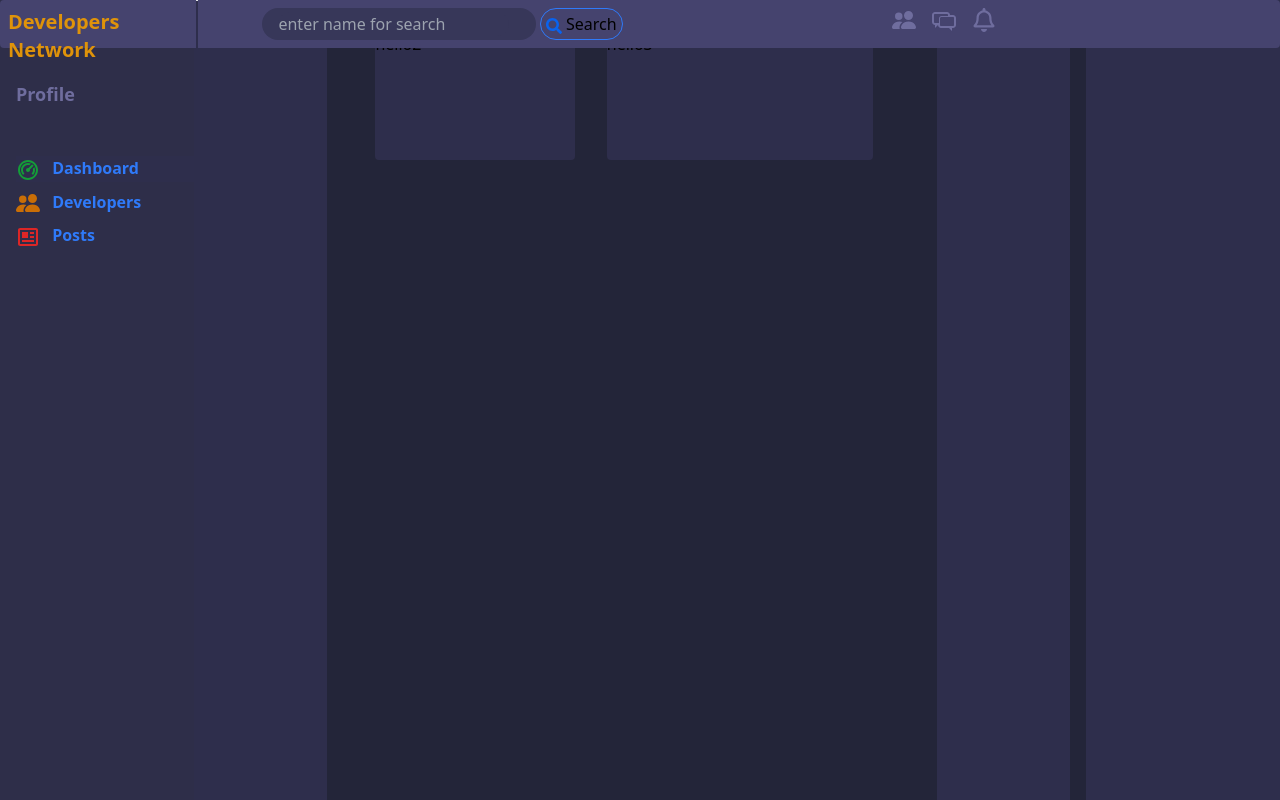
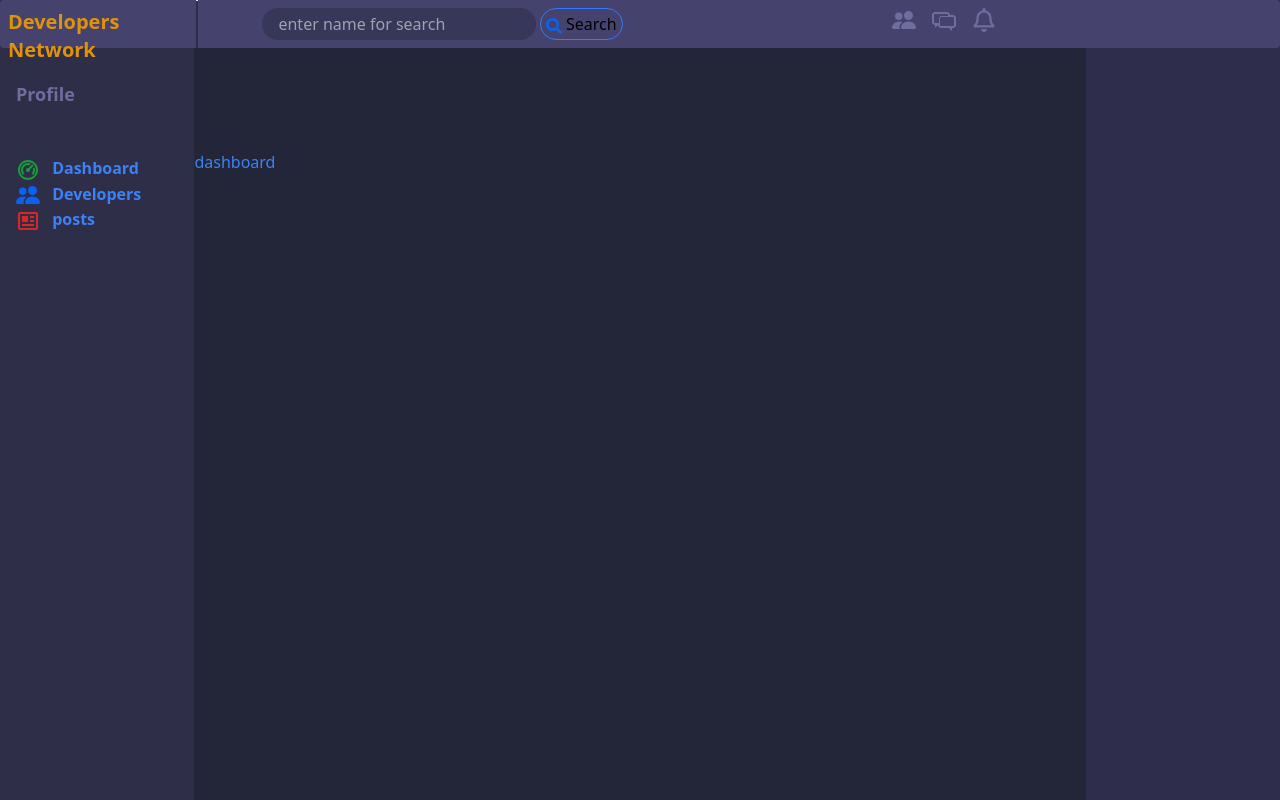
Before and after one commit to gulshanyadav01/Insta-link-Network-frontend, a React (Create React App) app: page /hello in a window 1280 px wide. Built offline with nearby package versions, Linux system fonts and the light colour scheme; no server answers.

Commit message:
link active is done

```diff
--- a/src/Hello.js
+++ b/src/Hello.js
@@ -1,21 +1,15 @@
 import React from "react";
-
+import { Link } from "react-router-dom"
 const Hello = () => {
     return(
-        <div className = "w-full flex h-auto bg-gulshan-inner">
-           <div className = "w-2/12 bg-gulshan-dascar  h-screen ">
-                hello1
-           </div>
-           <div className = "w-3/12 ml-12 mr-4 bg-gulshan-dascar mt-8 h-32 rounded ">
-                hello2
-           </div>
-           <div className = "w-4/12 ml-4 mt-8 bg-gulshan-dascar h-32 rounded ">
-                hello3
-           </div>
-           <div className = "w-2/12  ml-16 bg-gulshan-dascar h-screen">
-                hello4
-
-           </div>
+        <div className = "w-full  h-auto bg-gulshan-inner">
+           {/* <div className = "w-2/12 bg-blue-100 active:bg-blue-300  h-screen "> */}
+           <Link to = "#!" class="group text-blue-500 focus:text-yellow-600 ...">
+               <svg class="text-white group-focus:text-yellow-300 ..."></svg>
+               dashboard
+          </Link>
+           {/* </div> */}
+           {/* <h1 className="group bg-blue-500 focus:bg-yellow-600 w-20 h-8 mt-40 gulshan group-focus:bg-yellow-300  ">hello </h1> */}
 
         </div>
     )
--- a/src/components/Layout/SidebarLeft.js
+++ b/src/components/Layout/SidebarLeft.js
@@ -39,11 +39,21 @@ const  SidebarLeft = ({auth: {isAuthenticated, loading, user}})  => {
                     {isAuthenticated && !loading && (<Link to = {`/profile/${user._id}`}><img src = {Logo} className = "w-8 h-8 rounded-full cursor-pointer" alt = "hello"/></Link>)}
                     {isAuthenticated && !loading && (<Link to = {`/profile/${user._id}`}><h1 className = "text-royalblue-400 capitalize font-bold ml-2 mt-1 hover:underline">{user.name}</h1></Link>)}
                 </div>
-                <div className  = "mt-8">
-                    <h1 className = "text-royalblue-500 font-bold hover:text-royalblue-300 group bg-gulshan-dascar text-white group-focus:text-yellow-300  "><RiDashboard2Line className = "w-6 h-6 text-limegreen-600 mr-2 inline"/><Link to =  "/dashboard"> Dashboard</Link></h1>
-                    <h1  className = ' text-royalblue-500 font-bold mt-2 hover:text-royalblue-300 '><BsFillPeopleFill className = "w-6 h-6 text-orange-600 mr-2 inline"/> <Link to = "/profiles">Developers</Link> </h1>
-                    <h1 className = "text-royalblue-500 font-bold mt-2 hover:text-royalblue-300 "><BiNews className = "w-6 h-6 text-red-600 mr-2 inline"/> <Link to = "/posts">Posts</Link> </h1>
+                <div className  = "mt-8 ">
+                    <div className = "flex"> <Link to = "/dashboard" className="group  text-blue-500 focus:text-yellow-600 font-bold "> <RiDashboard2Line className="w-6 h-6 text-limegreen-600 mr-2 inline  group-focus:text-yellow-300 "/> Dashboard </Link> </div>
+                    <div className = "flex"> <Link to = "/profiles" className="group  text-blue-500 focus:text-yellow-600 font-bold group-focus:text-yellow-300"> <BsFillPeopleFill className="w-6 h-6 text-royalblue-600 mr-2 inline  group-focus:text-yellow-300 "/> Developers </Link> </div>
+                    <div className = "flex"> <Link to = "/posts" className="group  text-blue-500 focus:text-yellow-600 font-bold "> <BiNews className="w-6 h-6 text-red-600 mr-2 inline  group-focus:text-yellow-300 "/> posts </Link> </div>
                 </div>
+                    {/* <Link to = "/profiles" className="group text-blue-500 focus:text-yellow-600 font-bold "> <BsFillPeopleFill className="w-6 h-6 text-orange-600 mr-2 inline  group-focus:text-yellow-300 "/> Developers </Link>
+                    <Link to = "/posts" className="group text-blue-500 focus:text-yellow-600 font-bold "> <BiNews className="w-6 h-6 text-orange-600 mr-2 inline  group-focus:text-yellow-300 "/> News </Link>
+                    <h1  className = ' text-royalblue-500 font-bold mt-2 hover:text-royalblue-300 '><BsFillPeopleFill className = "w-6 h-6  mr-2 inline"/> <Link to = "/profiles">Developers</Link> </h1>
+                    <h1 className = "text-royalblue-500 font-bold mt-2 hover:text-royalblue-300 "><BiNews className = "w-6 h-6 text-red-600 mr-2 inline"/> <Link to = "/posts">Posts</Link> </h1> */}
+
+                {/* <Link to = "#!" class="group text-blue-500 focus:text-yellow-600 ...">
+               <svg class="text-white group-focus:text-yellow-300 ..."></svg>
+               <RiDashboard2Line className = "w-6 h-6 text-limegreen-600 mr-2 inline"/>
+               dashboard
+          </Link> */}
 
 
 
```
Also changed, not shown: 1 other file (tests, documents, lock files or other folders).
